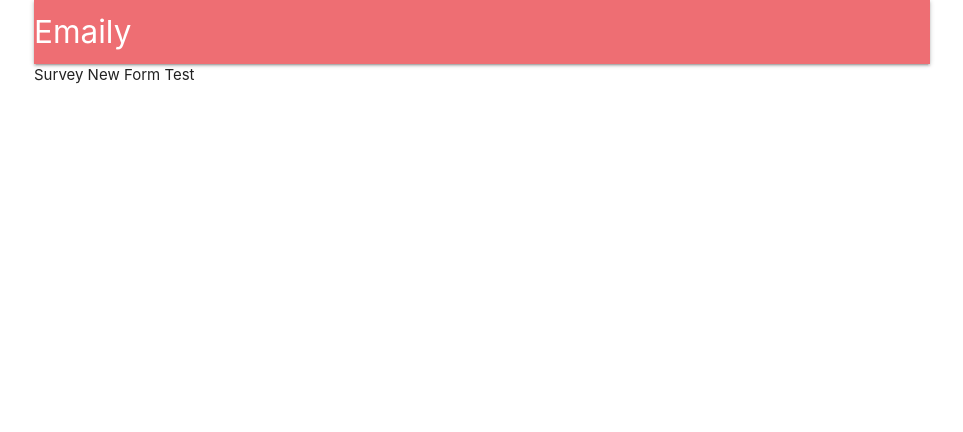
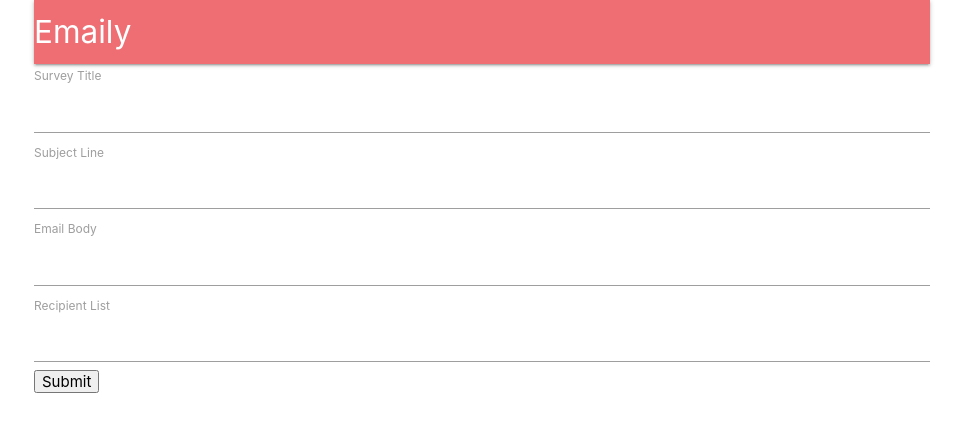
Before and after one commit to alizebreezes/React-App-emaily, a React (Create React App) app in the folder client/: page /surveys/new in a window 1280 px wide. Shown: the top 432 px of the page, without its empty margins (158-1121 px from the left). Built offline with nearby package versions, Linux system fonts and the light colour scheme; no server answers.

Commit message:
add redux form fields

```diff
--- /dev/null
+++ b/client/src/components/surveys/SurveyField.js
@@ -0,0 +1,14 @@
+// contains logic to render a single label and text input
+import React from "react";
+import SurveyForm from "./SurveyForm";
+
+// event handler from redux-form
+//instead wrting all the meta props, just do "...input"
+export default ({ input, label }) => {
+  return (
+    <div>
+      <label>{label}</label>
+      <input {...input} />
+    </div>
+  );
+};
--- /dev/null
+++ b/client/src/components/surveys/SurveyForm.js
@@ -0,0 +1,41 @@
+// SurveyForm shows a form for users to add input
+import _ from "lodash";
+import React, { Component } from "react";
+import { reduxForm, Field } from "redux-form";
+import SurveyField from "./SurveyField";
+
+const FIELDS = [
+  { label: "Survey Title", name: "title" },
+  { label: "Subject Line", name: "subject" },
+  { label: "Email Body", name: "body" },
+  { label: "Recipient List", name: "emails" },
+];
+class SurveyForm extends Component {
+  renderFields() {
+    return _.map(FIELDS, ({ label, name }) => {
+      return (
+        <Field
+          key={name}
+          component={SurveyField}
+          type="text"
+          label={label}
+          name={name}
+        />
+      );
+    });
+  }
+  render() {
+    return (
+      <div>
+        <form onSubmit={this.props.handleSubmit((value) => console.log(value))}>
+          {this.renderFields()}
+          <button type="submit">Submit</button>
+        </form>
+      </div>
+    );
+  }
+}
+
+export default reduxForm({
+  form: "surveyForm",
+})(SurveyForm);
--- a/client/src/components/surveys/SurveyNew.js
+++ b/client/src/components/surveys/SurveyNew.js
@@ -1,8 +1,15 @@
+// SurveyNew shows SurveyForm and SurveyReview
+
 import React, { Component } from "react";
+import SurveyForm from "./SurveyForm";
 
 class SurveyNew extends Component {
   render() {
-    return <div>Survey New Form Test</div>;
+    return (
+      <div>
+        <SurveyForm />
+      </div>
+    );
   }
 }
 
```
